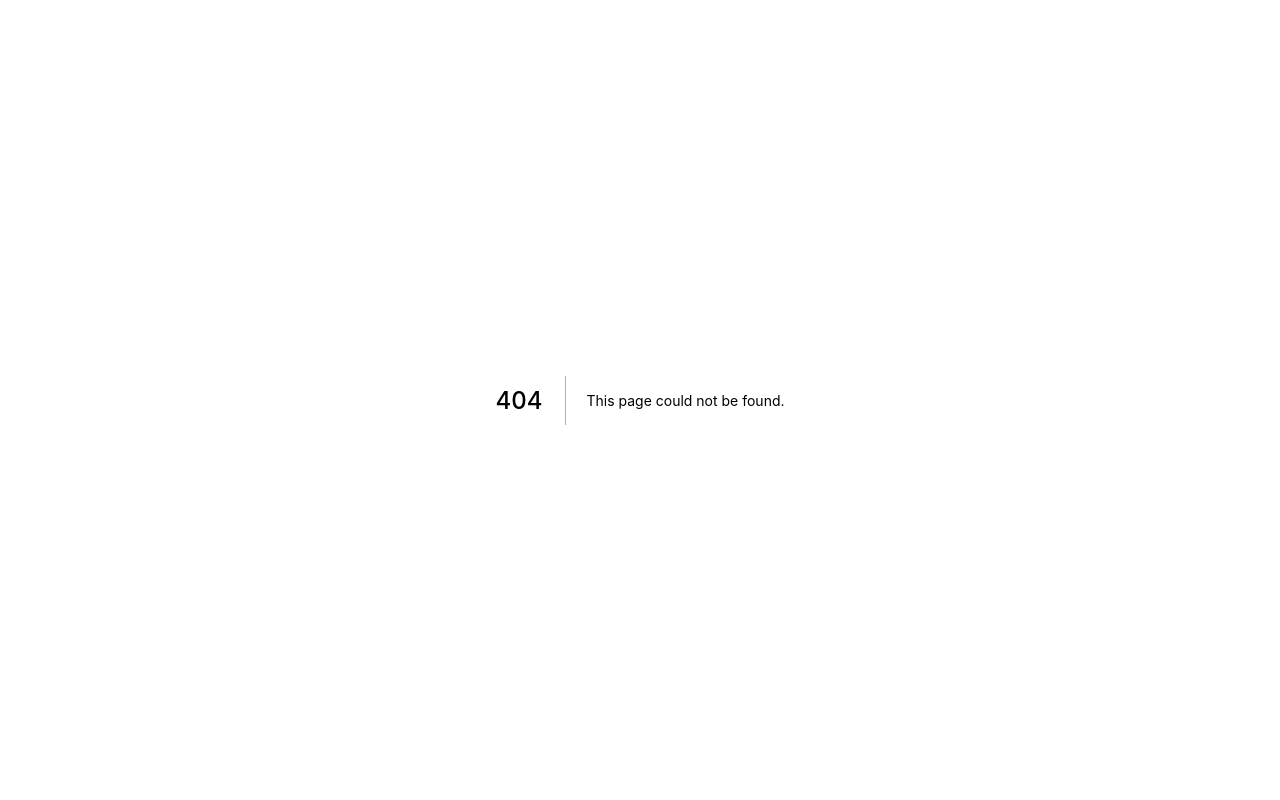
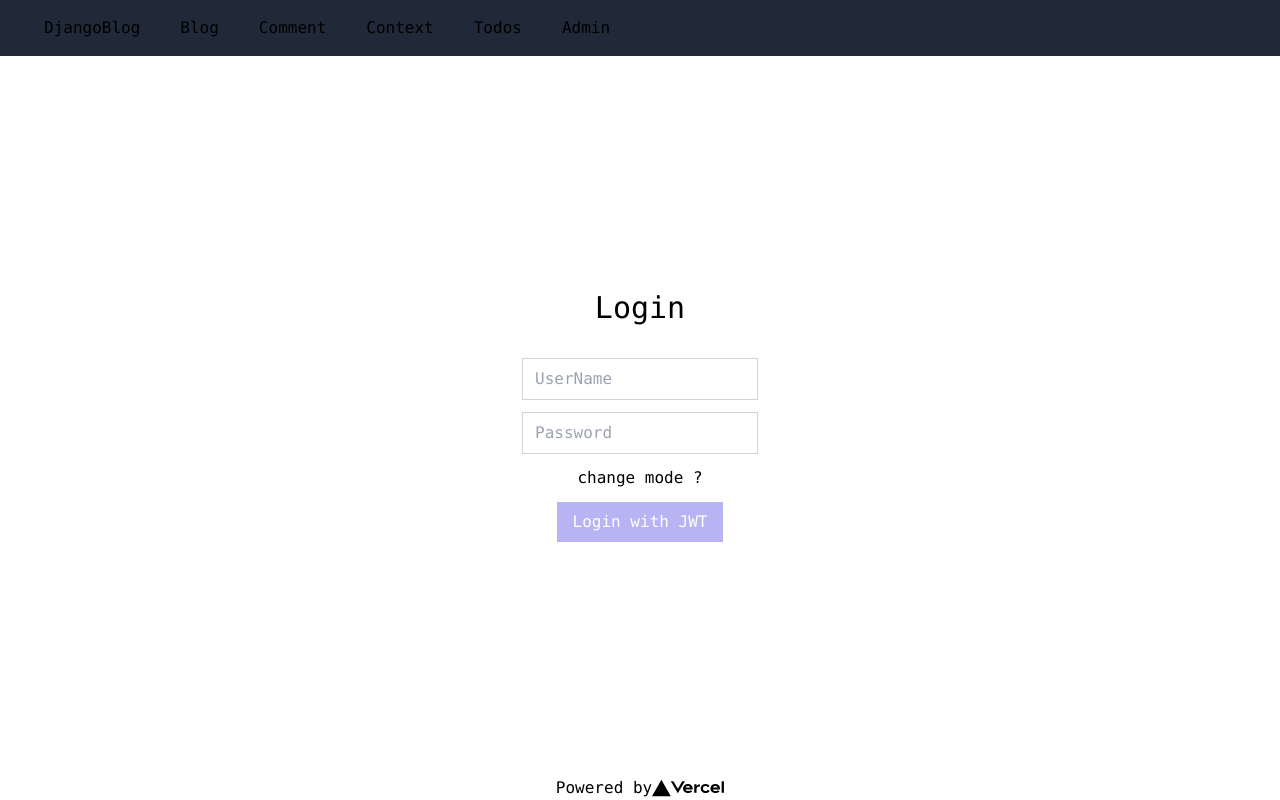
Before and after one commit to harauma/Next_Test, a Next.js app: page /admin-page in a window 1280 px wide. Before the commit this address had no page. Built offline with nearby package versions, Linux system fonts and the light colour scheme.

Commit message:
Authページ作成

```diff
--- /dev/null
+++ b/components/Auth.tsx
@@ -0,0 +1,107 @@
+import React, { useState } from 'react'
+import { useRouter } from 'next/router'
+import Cookie from 'universal-cookie'
+import axios from 'axios'
+
+const cookie = new Cookie()
+
+const Auth: React.FC = () => {
+  const router = useRouter()
+  const [username, setUsername] = useState('')
+  const [password, setPassword] = useState('')
+  const [isLogin, setIsLogin] = useState(true)
+  const [error, setError] = useState('')
+
+  const login = async () => {
+    try {
+      const res = await axios.post(
+        `${process.env.NEXT_PUBLIC_RESTAPI_URL}/jwt/create/`,
+        { username: username, password: password },
+        {
+          headers: {
+            'Content-Type': 'application/json',
+          },
+        }
+      )
+      if (res.status === 200) {
+        const options = { path: '/' }
+        cookie.set('access_token', res.data.access, options)
+        router.push('/')
+      }
+    } catch {
+      setError('Login Error')
+    }
+  }
+
+  const authUser = async (e: React.FormEvent<HTMLFormElement>) => {
+    e.preventDefault()
+    if (isLogin) {
+      login()
+    } else {
+      try {
+        const res = await axios.post(
+          `${process.env.NEXT_PUBLIC_RESTAPI_URL}/register/`,
+          { username: username, password: password },
+          {
+            headers: {
+              'Content-Type': 'application/json',
+            },
+          }
+        )
+        if (res.status === 201) login()
+      } catch {
+        setError('Registration Error')
+      }
+    }
+  }
+
+  return (
+    <>
+      <p className="text-3xl text-center">{isLogin ? 'Login' : 'Sign up'}</p>
+      <form onSubmit={authUser} className="mt-8 space-y-3">
+        <div>
+          <input
+            type="text"
+            required
+            className="px-3 py-2 border border-gray-300"
+            placeholder="UserName"
+            value={username}
+            onChange={(e) => setUsername(e.target.value)}
+          />
+        </div>
+        <div>
+          <input
+            type="password"
+            required
+            className="px-3 py-2 border border-gray-300"
+            placeholder="Password"
+            value={password}
+            onChange={(e) => setPassword(e.target.value)}
+          />
+        </div>
+        <p
+          data-testid="mode-change"
+          onClick={() => {
+            setIsLogin(!isLogin)
+            setError('')
+          }}
+          className="cursor-pointer flex items-center justify-center flex-col font-medium hover:text-indigo-500"
+        >
+          change mode ?
+        </p>
+
+        <div className='flex items-center justify-center flex-col'>
+          <button
+            disabled={!username || !password}
+            type="submit"
+            className="disabled:opacity-40 py-2 px-4 text-white bg-indigo-600 hover:bg-indigo-700 focus:outline-none"
+          >
+            {isLogin ? 'Login with JWT' : 'Create new user'}
+          </button>
+        </div>
+      </form>
+      {error && <p className='mt-5 text-red-600'>{error}</p>}
+    </>
+  )
+}
+export default Auth
--- /dev/null
+++ b/pages/admin-page.tsx
@@ -0,0 +1,11 @@
+import Auth from '../components/Auth'
+import Layout from '../components/Layout'
+
+const AdminPage: React.FC = () => {
+  return (
+    <Layout title="Admin">
+      <Auth />
+    </Layout>
+  )
+}
+export default AdminPage
--- a/tailwind.config.js
+++ b/tailwind.config.js
@@ -5,10 +5,10 @@ module.exports = {
   ],
   darkMode: false,
   theme: {
-      extend: {},
+    extend: {},
   },
   variants: {
-      extend: {},
+    extend: { opacity: ['disabled'] },
   },
   plugins: [],
 }
```
